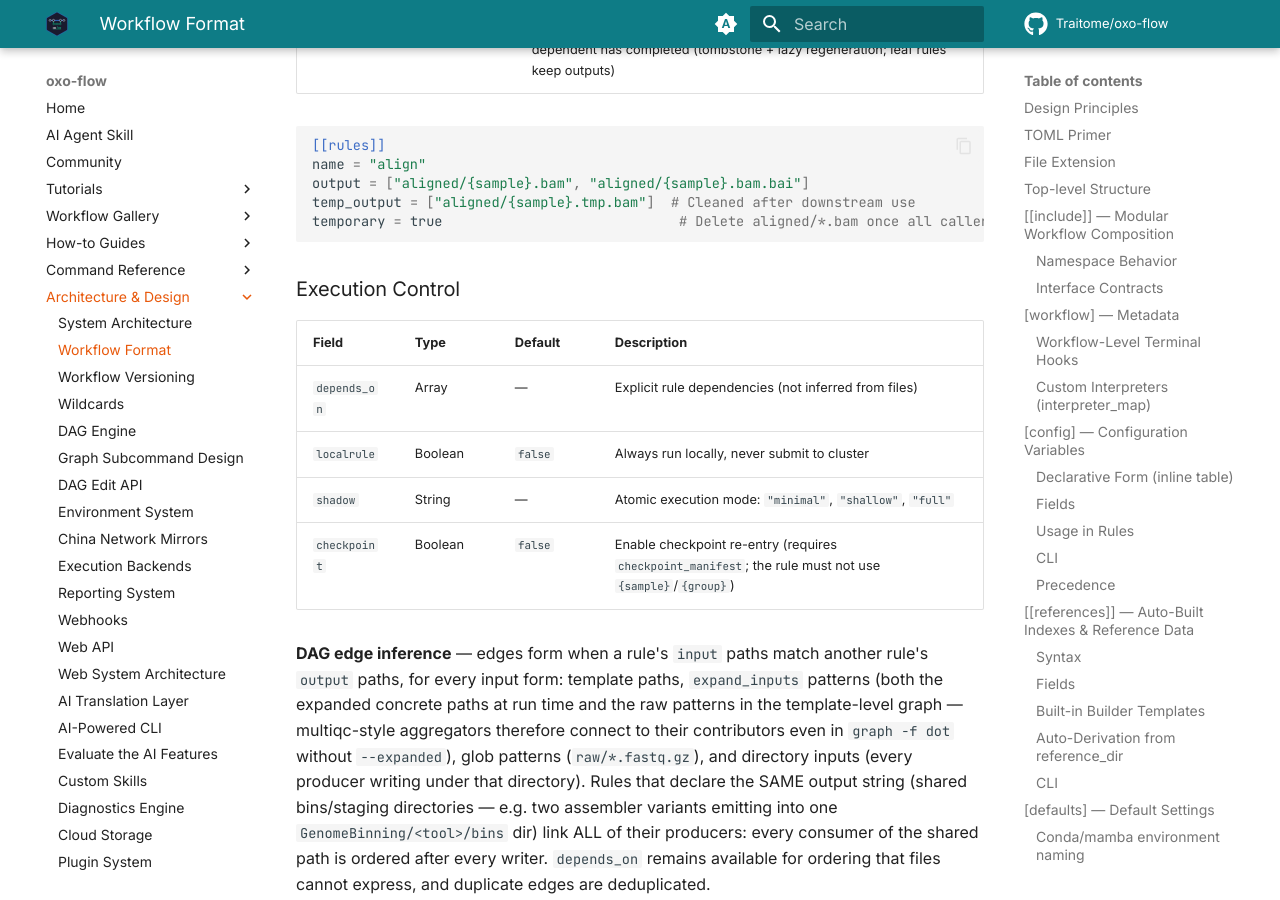
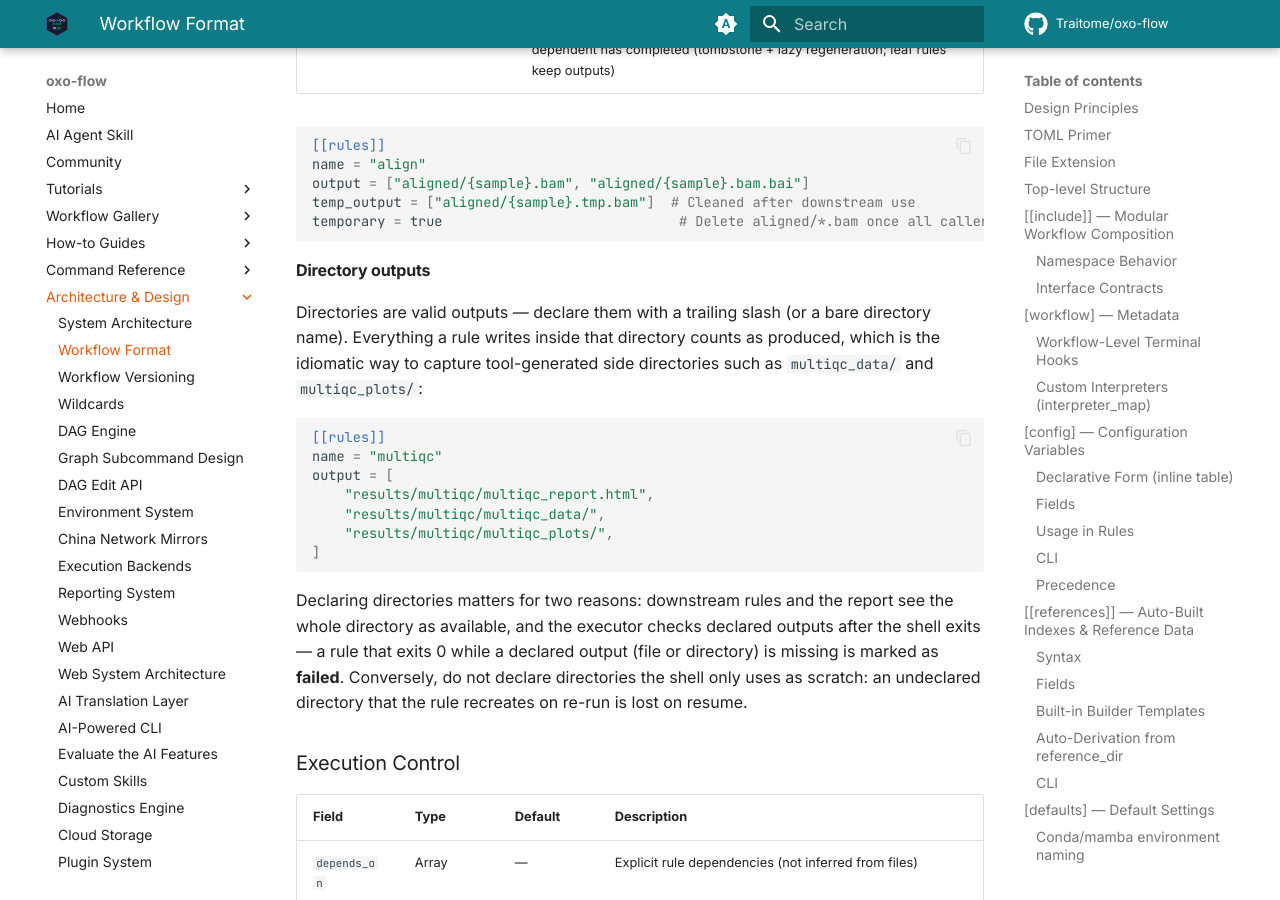
Before and after one commit to Traitome/oxo-flow, an MkDocs documentation site: the page built from docs/guide/src/reference/workflow-format.md, in a window 1280 px wide and 900 px high, scrolled down 29479 px. Built offline with MkDocs 1.6.1 and Material for MkDocs 9.7.7, drawn with Linux system fonts in a browser that asks for light colours; comment, search, counter and statistics services are not loaded; the version menu is left out.

Commit message:
docs(workflow-format): document directory outputs (trailing-slash idiom)
The #362 multiqc parity campaign relied on declaring multiqc_data/ and
multiqc_plots/ as directory outputs in 9 pipeline repos, but this idiom
was never documented — only implied in the input_groups section. Document
it explicitly: trailing-slash/bare-dir declarations, exit-0-with-missing-
output failure semantics, and the don't-declare-scratch-dirs caveat.

Co-Authored-By: Claude <noreply@anthropic.com>

````diff
--- a/docs/guide/src/reference/workflow-format.md
+++ b/docs/guide/src/reference/workflow-format.md
@@ -1052,6 +1052,32 @@ temp_output = ["aligned/{sample}.tmp.bam"]  # Cleaned after downstream use
 temporary = true                             # Delete aligned/*.bam once all callers finish
 ```
 
+#### Directory outputs
+
+Directories are valid outputs — declare them with a trailing slash
+(or a bare directory name). Everything a rule writes inside that
+directory counts as produced, which is the idiomatic way to capture
+tool-generated side directories such as `multiqc_data/` and
+`multiqc_plots/`:
+
+```toml
+[[rules]]
+name = "multiqc"
+output = [
+    "results/multiqc/multiqc_report.html",
+    "results/multiqc/multiqc_data/",
+    "results/multiqc/multiqc_plots/",
+]
+```
+
+Declaring directories matters for two reasons: downstream rules and the
+report see the whole directory as available, and the executor checks
+declared outputs after the shell exits — a rule that exits 0 while a
+declared output (file or directory) is missing is marked as **failed**.
+Conversely, do not declare directories the shell only uses as scratch:
+an undeclared directory that the rule recreates on re-run is lost on
+resume.
+
 ### Execution Control
 
 | Field | Type | Default | Description |
````
